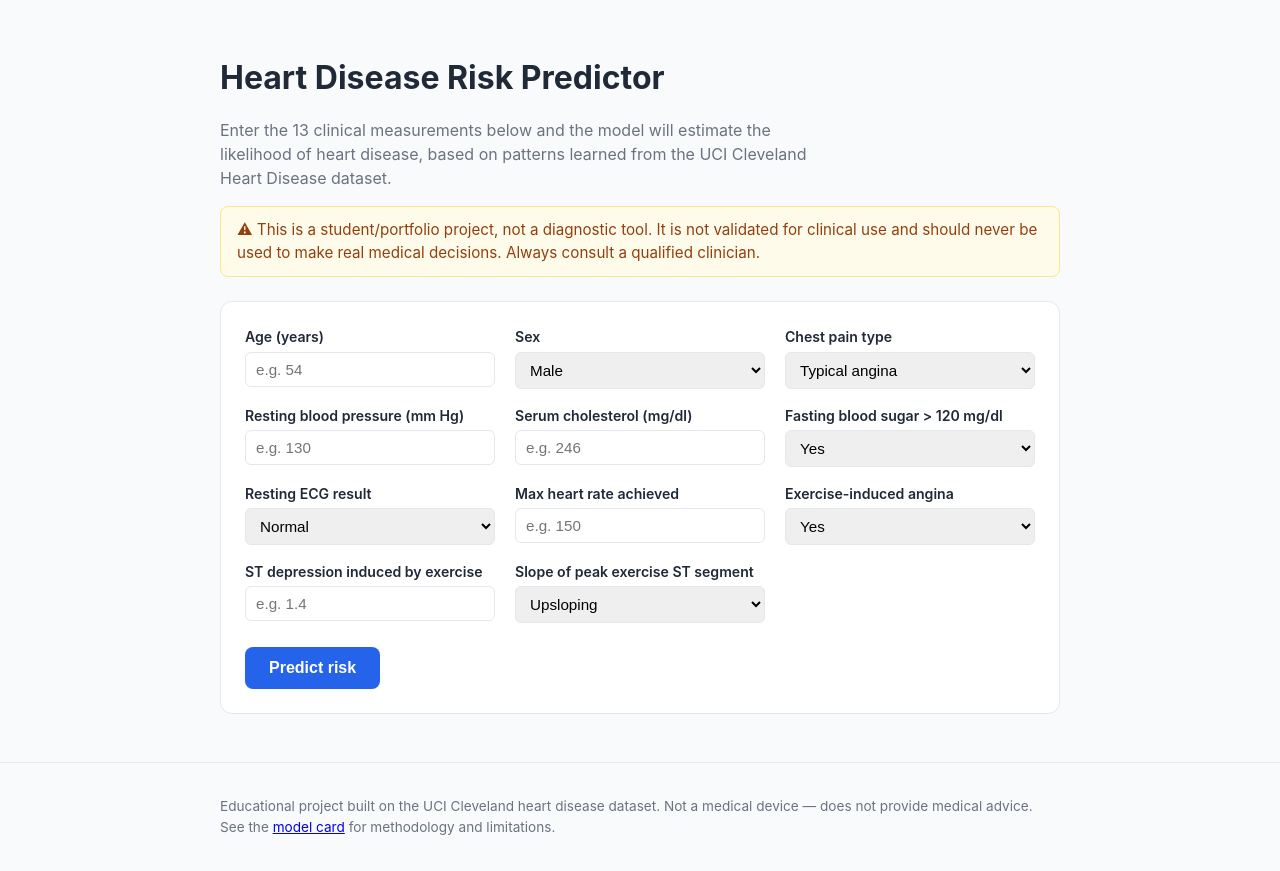
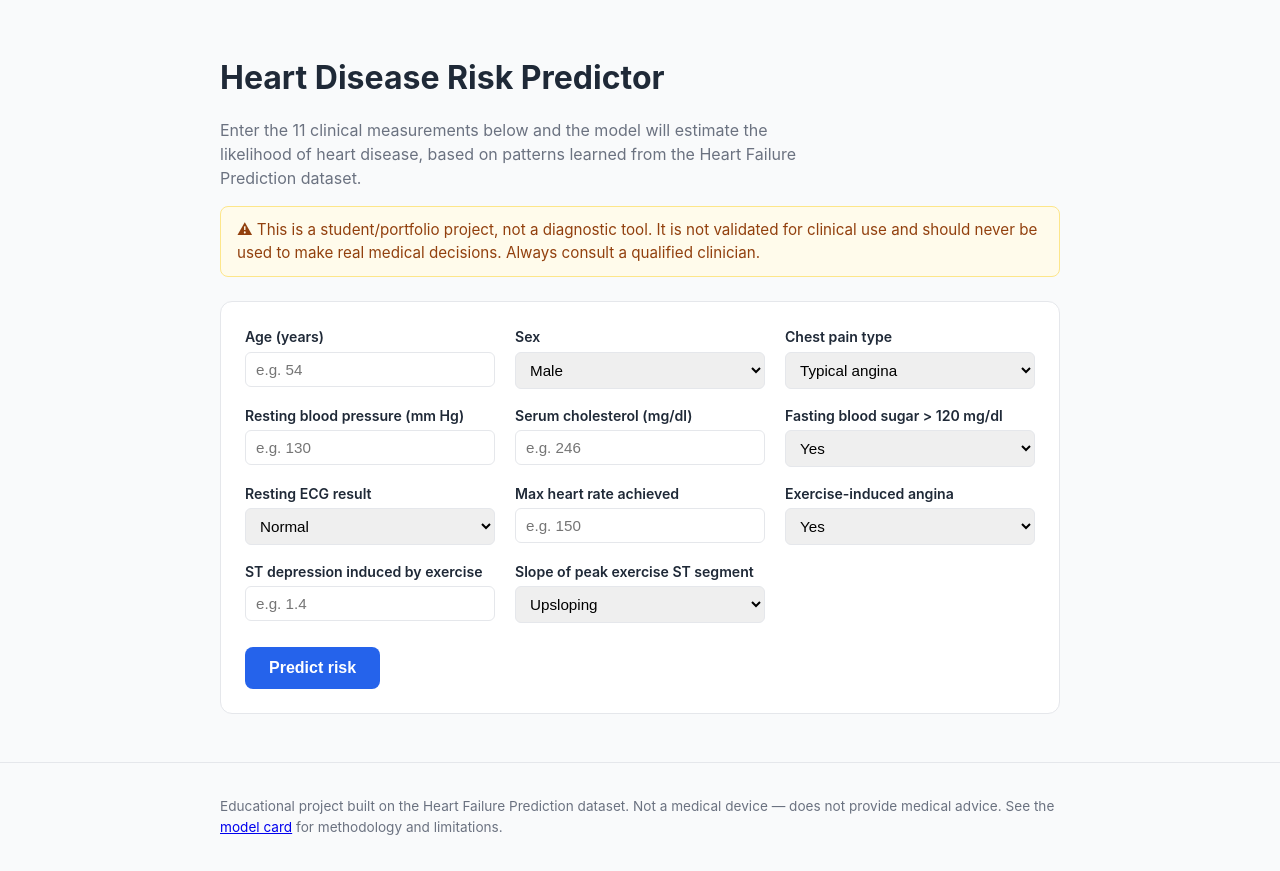
Before and after one commit to vamshikrishna1607/Heart-Disease-Prediction, a Django app: page / in a window 1280 px wide. Shown: the part 59-930 px from the top of the page. Run offline with Django 5.2, Linux system fonts and the light colour scheme.

Commit message:
Fix stale copy left over from the dataset switch
base.html, predict.html and the README's opening paragraph still described
the old 13-feature Cleveland-only dataset after the app was switched to
the 11-feature, 918-row Heart Failure Prediction dataset. Updated the
wording to match what the app actually uses.

```diff
--- a/predictor/templates/predictor/base.html
+++ b/predictor/templates/predictor/base.html
@@ -25,7 +25,7 @@
     <footer class="site-footer">
         <div class="container">
             <p>
-                Educational project built on the UCI Cleveland heart disease dataset.
+                Educational project built on the Heart Failure Prediction dataset.
                 Not a medical device &mdash; does not provide medical advice.
                 See the <a href="{% url 'predictor:about' %}">model card</a> for methodology and limitations.
             </p>
--- a/predictor/templates/predictor/predict.html
+++ b/predictor/templates/predictor/predict.html
@@ -5,9 +5,9 @@
 {% block content %}
 <h1>Heart Disease Risk Predictor</h1>
 <p class="lede">
-    Enter the 13 clinical measurements below and the model will estimate the
-    likelihood of heart disease, based on patterns learned from the UCI
-    Cleveland Heart Disease dataset.
+    Enter the 11 clinical measurements below and the model will estimate the
+    likelihood of heart disease, based on patterns learned from the Heart
+    Failure Prediction dataset.
 </p>
 
 <div class="disclaimer">
```
Also changed, not shown: README.md.
